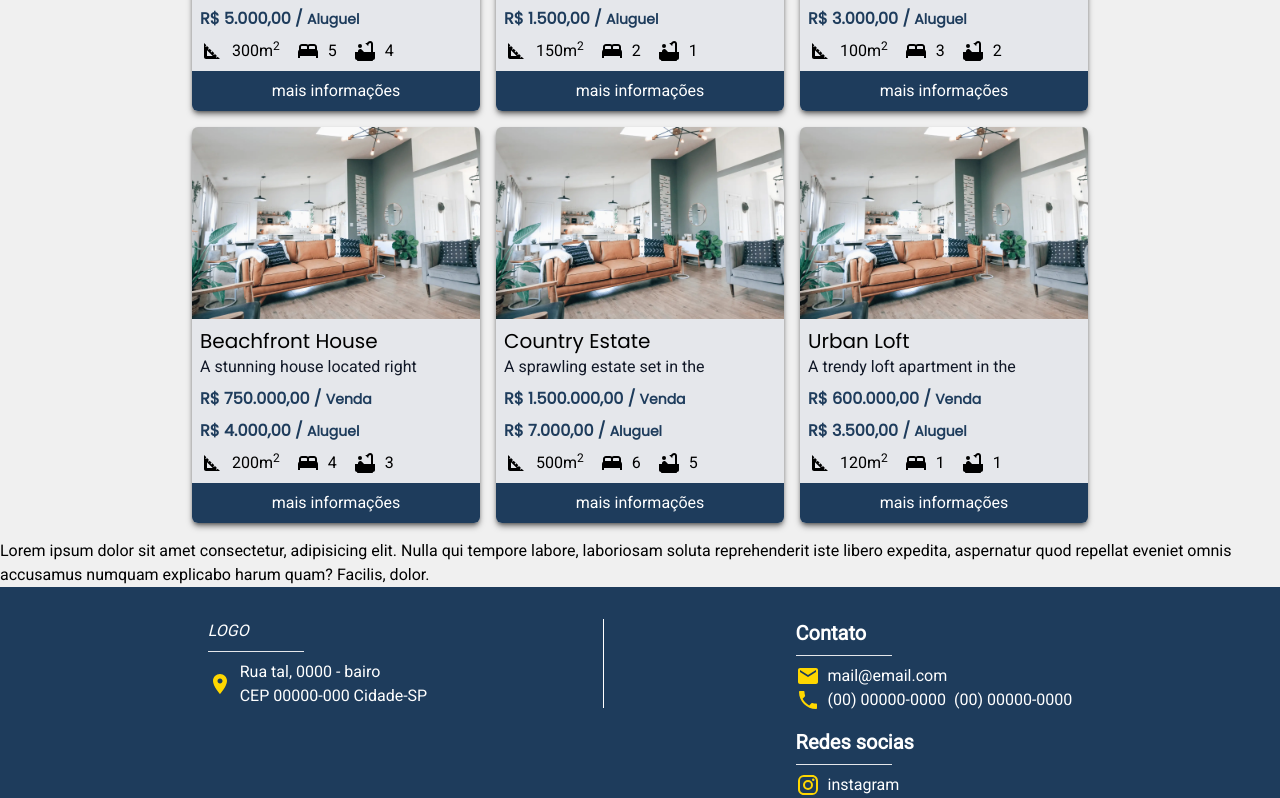
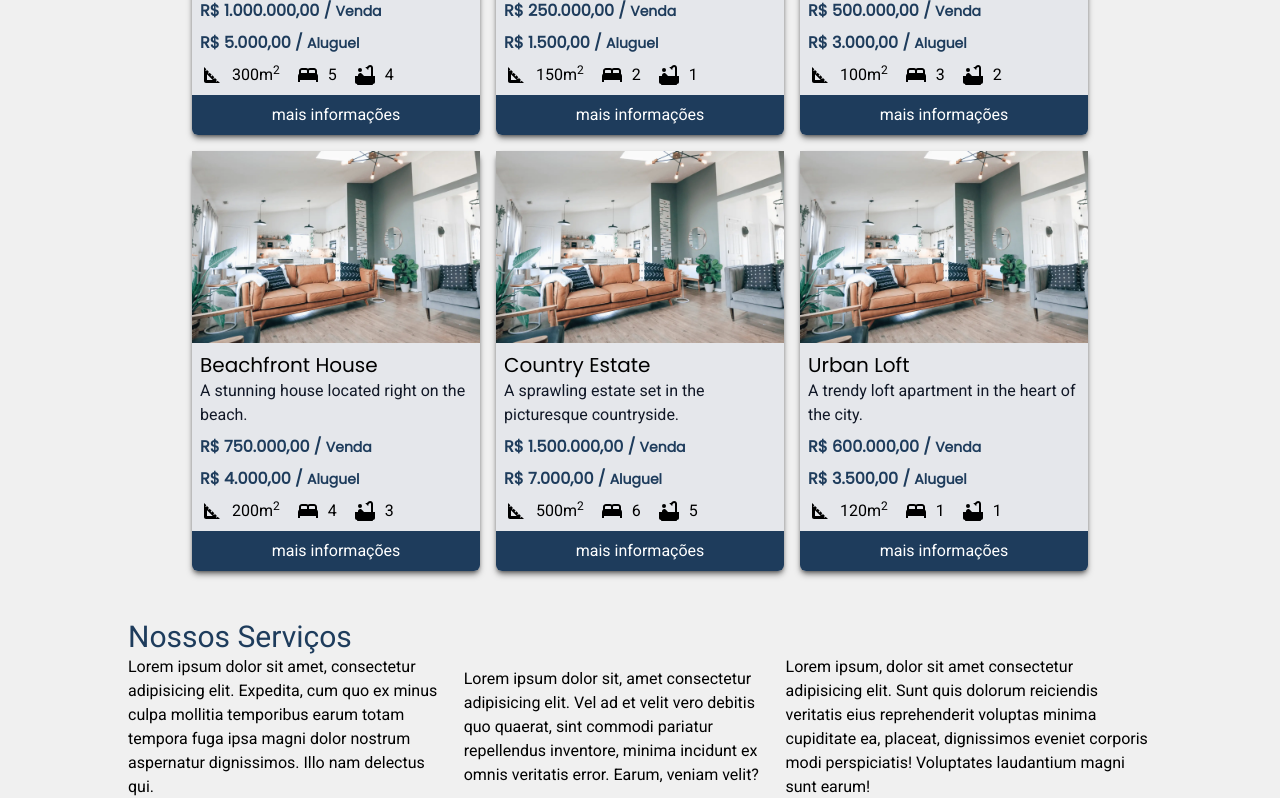
Before and after one commit to NatanCastro/imobiliaria-astro, a React (Vite) app: page / in a window 1280 px wide. Shown: the part 980-1778 px from the top of the page. Built offline with nearby package versions, Linux system fonts and the light colour scheme; the HTML template or start-up script is replaced by a standard one.

Commit message:
add galleria to house card

```diff
--- a/package.json
+++ b/package.json
@@ -17,6 +17,7 @@
     "@mui/icons-material": "^5.11.16",
     "@mui/material": "^5.13.4",
     "axios": "^1.4.0",
+    "primereact": "^9.5.0",
     "react": "^18.2.0",
     "react-dom": "^18.2.0",
     "react-hook-form": "^7.44.3",
--- a/src/App.tsx
+++ b/src/App.tsx
@@ -1,6 +1,7 @@
 import { Layout } from './components/Layout'
 import { Router } from './routes'
 import { BrowserRouter } from 'react-router-dom'
+import 'primereact/resources/primereact.min.css'
 
 function App() {
   return (
--- a/src/components/HouseCard/index.tsx
+++ b/src/components/HouseCard/index.tsx
@@ -1,5 +1,6 @@
 import type { House, HouseProperty, PropertyDescription } from './types'
 import { SquareFoot, Bed, Bathtub } from '@mui/icons-material'
+import { Galleria } from 'primereact/galleria'
 
 const HouseProperties = ({ properties }: { properties: HouseProperty[] }) => {
   const getIcon = (propertyDesc: PropertyDescription) => {
@@ -32,18 +33,34 @@ const HouseProperties = ({ properties }: { properties: HouseProperty[] }) => {
   )
 }
 
+const imageTemplate = (image: string) => {
+  return <img className='w-full block' src={image} alt='' />
+}
+
 export const HouseCard = ({
   name,
   description,
   price,
-  properties
+  properties,
+  images
 }: Omit<House, 'id'>) => {
   return (
     <div className='max-w-[18rem] bg-gray-200 rounded-md shadow-black/50 shadow-md'>
-      <img className='w-full rounded-t-md' src='/livingRoom.webp' alt={name} />
+      <Galleria
+        value={images}
+        item={imageTemplate}
+        circular
+        showThumbnails={false}
+        showIndicators
+        showIndicatorsOnItem={true}
+        showItemNavigators
+        showItemNavigatorsOnHover
+        autoPlay
+        transitionInterval={4000}
+      />
       <div className='px-2 my-2'>
         <h3 className='font-poppins text-xl'>{name}</h3>
-        <p className='text-gray-900'>{description.slice(0, 30)}</p>
+        <p className='text-gray-900'>{description}</p>
         <div className='flex flex-col gap-2 my-2'>
           {price.map(({ type, value }, index) => {
             const formatedPrice = value.toLocaleString('pt-BR', {
--- a/src/components/home/Services.tsx
+++ b/src/components/home/Services.tsx
@@ -1,9 +1,25 @@
 export const Services = () => {
   return (
-    <section>
-      Lorem ipsum dolor sit amet consectetur, adipisicing elit. Nulla qui tempore labore,
-      laboriosam soluta reprehenderit iste libero expedita, aspernatur quod repellat
-      eveniet omnis accusamus numquam explicabo harum quam? Facilis, dolor.
+    <section className='mx-auto my-12 max-w-5xl'>
+      <h1 className='text-3xl text-dark-blue'>Nossos Serviços</h1>
+      <div className='gap-4 flex justify-evenly items-center'>
+        <div>
+          Lorem ipsum dolor sit amet, consectetur adipisicing elit. Expedita, cum quo ex
+          minus culpa mollitia temporibus earum totam tempora fuga ipsa magni dolor
+          nostrum aspernatur dignissimos. Illo nam delectus qui.
+        </div>
+        <div>
+          Lorem ipsum dolor sit, amet consectetur adipisicing elit. Vel ad et velit vero
+          debitis quo quaerat, sint commodi pariatur repellendus inventore, minima
+          incidunt ex omnis veritatis error. Earum, veniam velit?
+        </div>
+        <div>
+          Lorem ipsum, dolor sit amet consectetur adipisicing elit. Sunt quis dolorum
+          reiciendis veritatis eius reprehenderit voluptas minima cupiditate ea, placeat,
+          dignissimos eveniet corporis modi perspiciatis! Voluptates laudantium magni sunt
+          earum!
+        </div>
+      </div>
     </section>
   )
 }
```
Also changed, not shown: index.html (indentation only), src/routes.tsx (indentation only), 1 other file (tests, documents, lock files or other folders).
